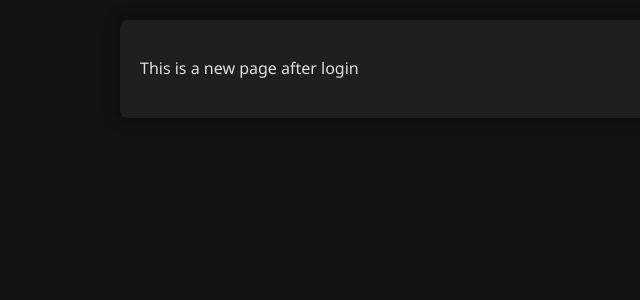
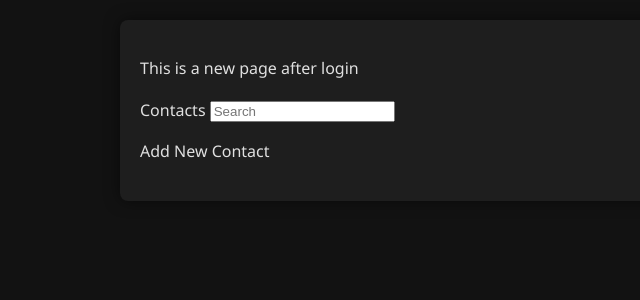
Before and after one commit to JBecks02/COP4331, a PHP site: page /nextPage.php in a window 1280 px wide. Shown: the top 300 px of the page, without its empty margins (0-640 px from the left). Run offline with PHP 8.4, Linux system fonts and the light colour scheme.

Commit message:
Add files via upload

```diff
--- a/nextPage.php
+++ b/nextPage.php
@@ -12,7 +12,29 @@
 
     <body>
         <main>
+
+
             <p>This is a new page after login</p>
+
+            <form action="search.php" method="post">
+                <div class="search">
+                    <span class="search-icon material-symbol-outlined">Contacts</span>
+                    <input class="search-input" type="search" placeholder="Search">
+                </div>
+            </form>
+
+            <div>
+                <p>Add New Contact</p>
+            </div>
+
+
+
+
+
+
+
+
+
         </main>
     </body>
 
```
